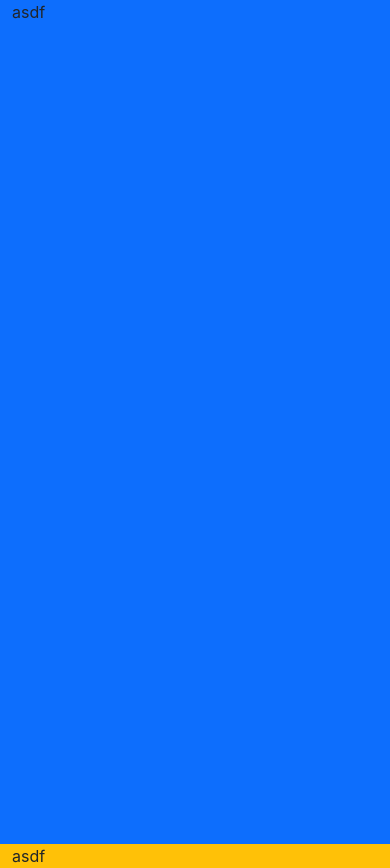
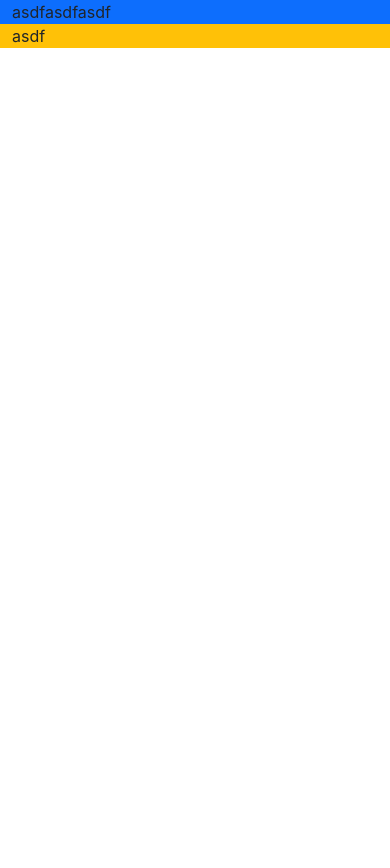
Before and after one commit to cwilliamson29/react-side-navbar, a React (Create React App) app: page / in a window 390 px wide. After the commit the page ends 844 px from the top, so only its background shows below. Built offline with nearby package versions, Linux system fonts and the light colour scheme.

Commit message:
Setting initial bootstrap sizing and bounds

```diff
--- a/src/App.js
+++ b/src/App.js
@@ -4,10 +4,17 @@ function App() {
   return (
     <div className="container-fluid bg-secondary flex-start">
       <div className="row">
-        <div className="col-md-2 bg-primary">
+        <div className="col-12 bg-primary d-block d-sm-block d-md-none d-lg-none">
+          <div className=" bg-primary">asdfasdfasdf</div>
+        </div>
+      </div>
+      <div className="row">
+        <div className="col-md-5 col-lg-3 col-xlg-2 bg-primary d-none d-sm-none d-md-block">
           <div className="box-inner bg-primary">asdf</div>
         </div>
-        <div className="col-md-7 bg-warning">asdf</div>
+        <div className="col-12 col-md-7 col-lg-9 col-xlg-10 bg-warning">
+          asdf
+        </div>
       </div>
     </div>
   );
```
